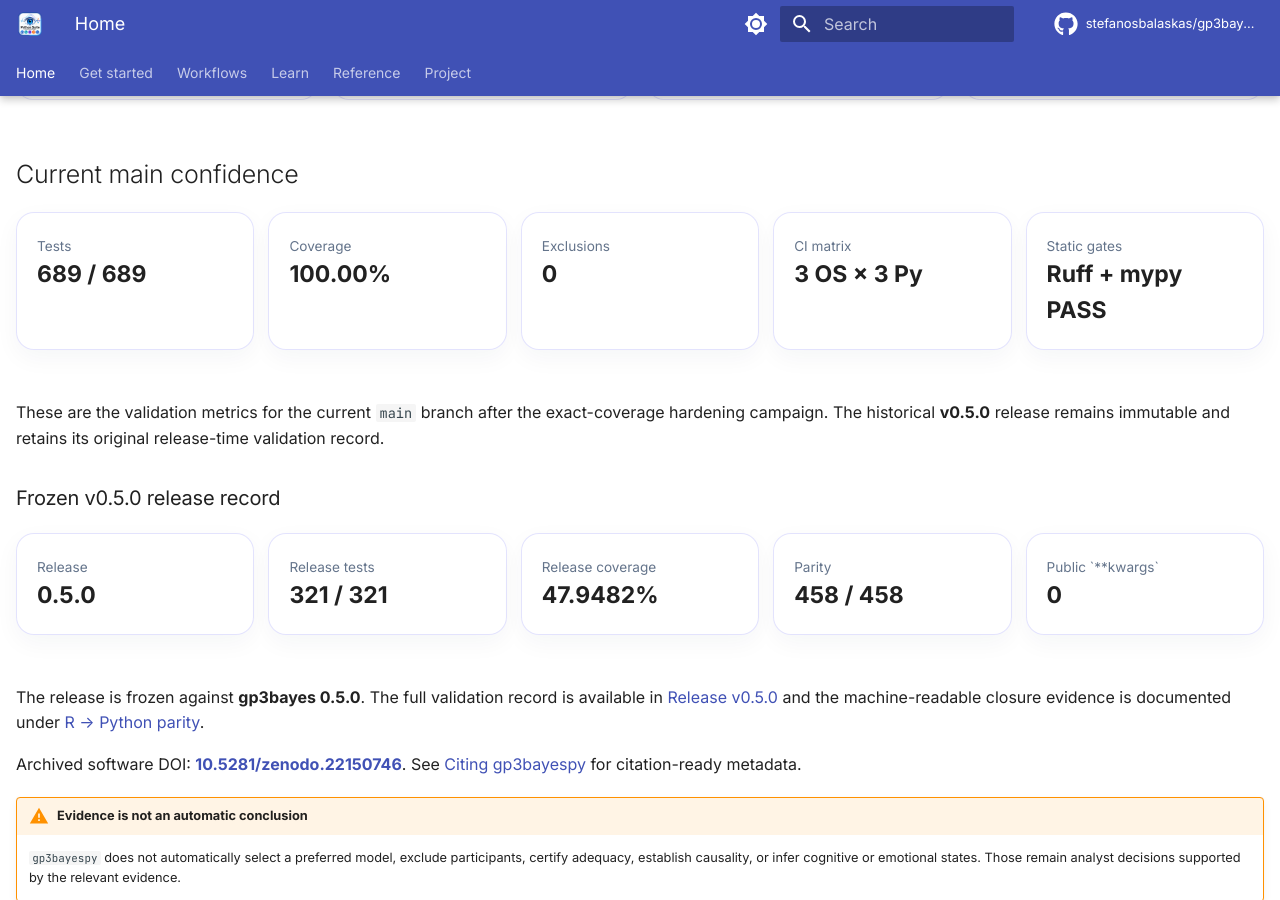
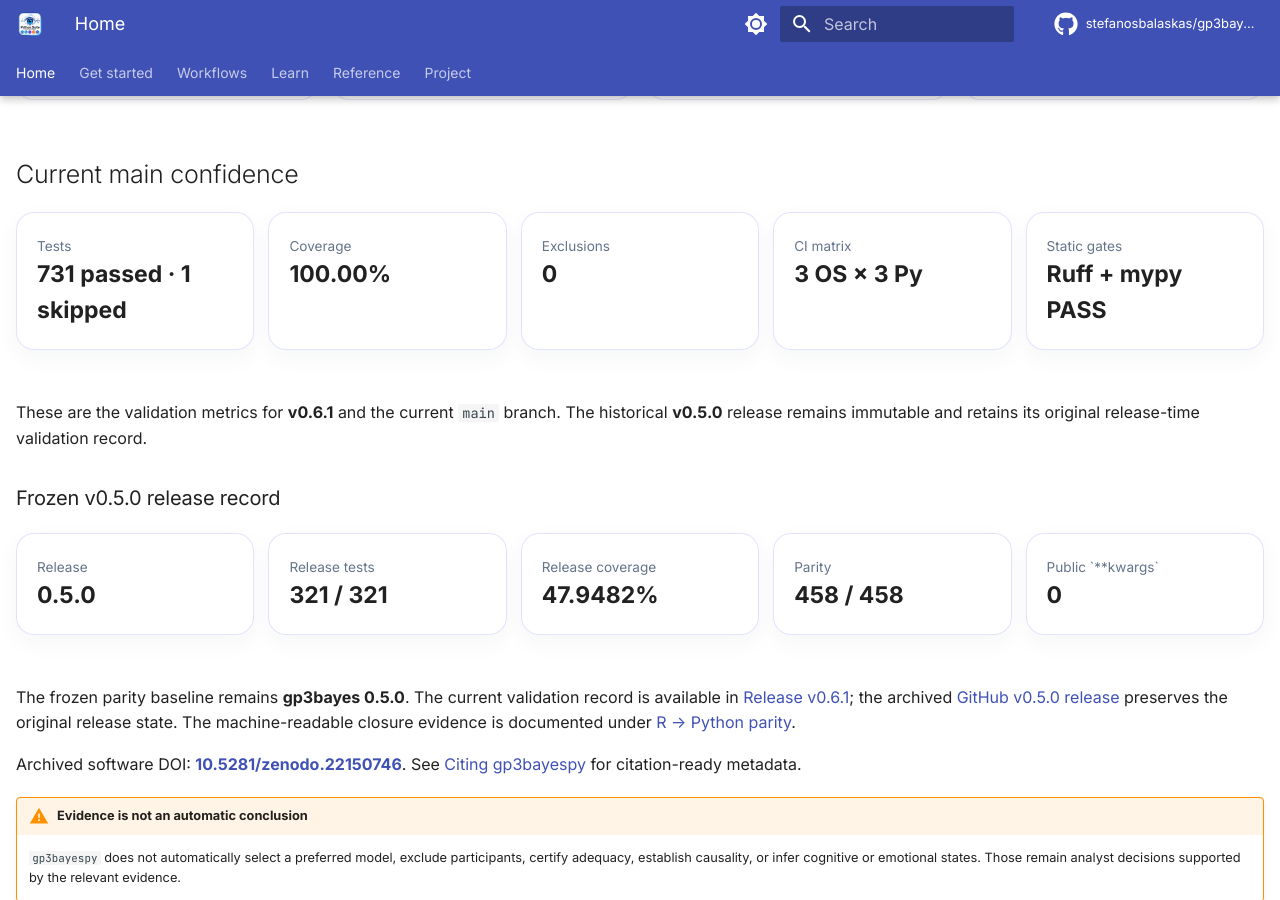
Before and after one commit to stefanosbalaskas/gp3bayespy, an MkDocs documentation site: the page built from docs/index.md, in a window 1280 px wide and 900 px high, scrolled down 3171 px. Built offline with MkDocs 1.6.1 and Material for MkDocs 9.7.7, drawn with Linux system fonts in a browser that asks for light colours; comment, search, counter and statistics services are not loaded; some of the changed text lies outside the part shown.

Commit message:
docs: sync docs/index.md with v0.6.1 release

```diff
--- a/docs/index.md
+++ b/docs/index.md
@@ -6,7 +6,7 @@ hide:
 
 <div class="gp-hero">
   <div class="gp-hero__copy">
-    <div class="gp-kicker">gp3bayes 0.5.0 → Python · released</div>
+    <div class="gp-kicker">gp3bayespy 0.6.1 · gp3bayes 0.5.0 parity baseline</div>
     <h1>Bayesian workflows that keep every decision visible.</h1>
     <p class="gp-lead">
       Contract-first modelling for repeated-measures and hierarchical behavioural data,
@@ -52,7 +52,7 @@ print(audit.status)</code></pre>
   <div class="gp-stat"><strong>458 / 458</strong><span>frozen R exports implemented</span></div>
   <div class="gp-stat"><strong>+25</strong><span>new mediation functions beyond frozen parity</span></div>
   <div class="gp-stat"><strong>59 / 59</strong><span>canonical articles ported</span></div>
-  <div class="gp-stat"><strong>689 / 689</strong><span>current main tests passing</span></div>
+  <div class="gp-stat"><strong>731 passed</strong><span>1 skipped · v0.6.1 validation</span></div>
   <div class="gp-stat"><strong>100.00%</strong><span>current main branch coverage</span></div>
   <div class="gp-stat"><strong>3 OS × 3 Py</strong><span>Python 3.11 · 3.12 · 3.13 CI</span></div>
 </div>
@@ -203,14 +203,14 @@ print(audit.status)</code></pre>
 ## Current main confidence
 
 <div class="gp-release-strip">
-  <div><span>Tests</span><strong>689 / 689</strong></div>
+  <div><span>Tests</span><strong>731 passed · 1 skipped</strong></div>
   <div><span>Coverage</span><strong>100.00%</strong></div>
   <div><span>Exclusions</span><strong>0</strong></div>
   <div><span>CI matrix</span><strong>3 OS × 3 Py</strong></div>
   <div><span>Static gates</span><strong>Ruff + mypy PASS</strong></div>
 </div>
 
-These are the validation metrics for the current `main` branch after the exact-coverage hardening campaign. The historical **v0.5.0** release remains immutable and retains its original release-time validation record.
+These are the validation metrics for **v0.6.1** and the current `main` branch. The historical **v0.5.0** release remains immutable and retains its original release-time validation record.
 
 ### Frozen v0.5.0 release record
 
@@ -222,7 +222,7 @@ These are the validation metrics for the current `main` branch after the exact-c
   <div><span>Public `**kwargs`</span><strong>0</strong></div>
 </div>
 
-The release is frozen against **gp3bayes 0.5.0**. The full validation record is available in [Release v0.5.0](release.md) and the machine-readable closure evidence is documented under [R → Python parity](development/parity.md).
+The frozen parity baseline remains **gp3bayes 0.5.0**. The current validation record is available in [Release v0.6.1](release.md); the archived [GitHub v0.5.0 release](https://github.com/stefanosbalaskas/gp3bayespy/releases/tag/v0.5.0) preserves the original release state. The machine-readable closure evidence is documented under [R → Python parity](development/parity.md).
 
 Archived software DOI: [**10.5281/zenodo.22150746**](https://doi.org/10.5281/zenodo.22150746). See [Citing gp3bayespy](citation.md) for citation-ready metadata.
 
```
